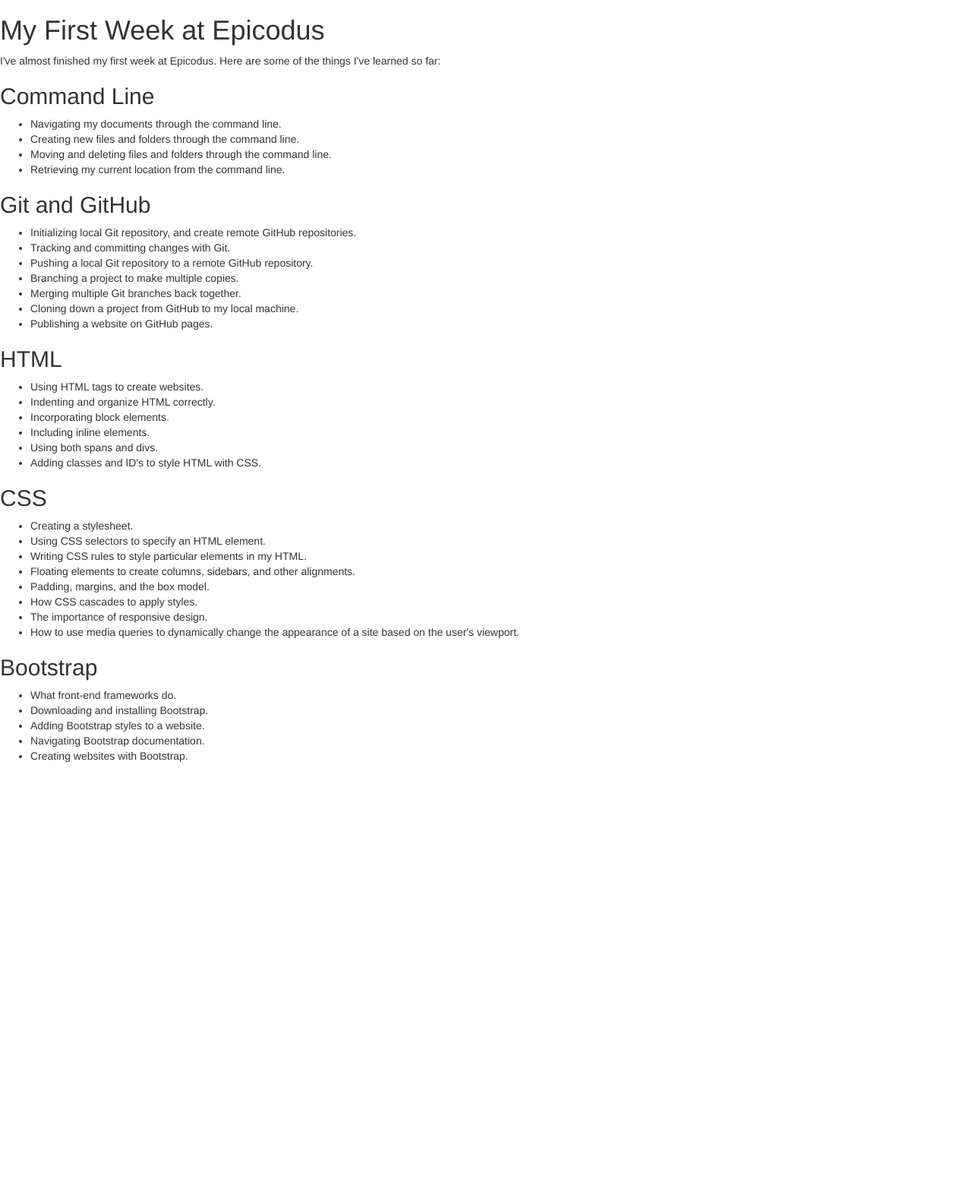
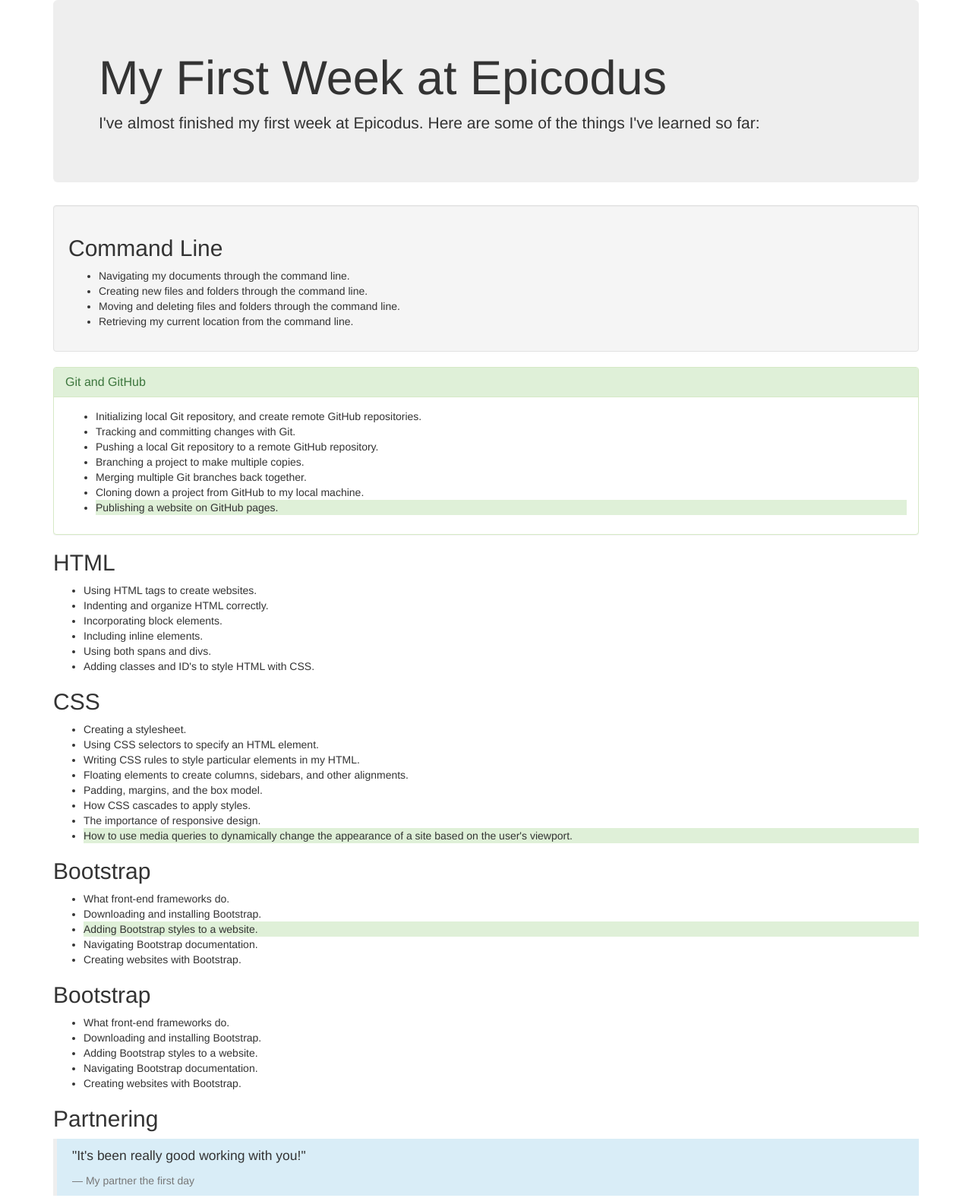
Before and after one commit to bryantwang1/week-in-review, a plain HTML site: page index.html in a window 1280 px wide. Shown: the top 1577 px of the page at 76% size. Before the commit the page ends 1015 px from the top, so only its background shows below. Drawn offline with Linux system fonts and the light colour scheme.

Commit message:
Add bootstrap styling to page

```diff
--- a/index.html
+++ b/index.html
@@ -1,14 +1,18 @@
 <!DOCTYPE html>
 <html>
   <head>
-    <link href="css/bootstrap.css" rel="stylesheet" type="text/css" media="all">
     <title>My First Week at Epicodus</title>
+    <link href="css/bootstrap.css" rel="stylesheet" type="text/css">
   </head>
   <body>
+    <div class="container">
+      <div class="jumbotron">
         <h1>My First Week at Epicodus</h1>
         <p>
           I've almost finished my first week at Epicodus. Here are some of the things I've learned so far:
         </p>
+      </div>
+      <div class="well">
         <h2>Command Line</h2>
         <ul>
           <li>Navigating my documents through the command line.</li>
@@ -16,7 +20,12 @@
           <li>Moving and deleting files and folders through the command line.</li>
           <li>Retrieving my current location from the command line.</li>
         </ul>
-    <h2>Git and GitHub</h2>
+      </div>
+      <div class="panel panel-success">
+        <div class="panel-heading">
+          <h2 class="panel-title">Git and GitHub</h2>
+        </div>
+        <div class="panel-body">
           <ul>
             <li>Initializing local Git repository, and create remote GitHub repositories.</li>
             <li>Tracking and committing changes with Git.</li>
@@ -24,8 +33,10 @@
             <li>Branching a project to make multiple copies.</li>
             <li>Merging multiple Git branches back together.</li>
             <li>Cloning down a project from GitHub to my local machine.</li>
-      <li>Publishing a website on GitHub pages.</li>
+            <li class="bg-success">Publishing a website on GitHub pages.</li>
           </ul>
+        </div>
+      </div>
       <h2>HTML</h2>
       <ul>
         <li>Using HTML tags to create websites.</li>
@@ -44,7 +55,15 @@
         <li>Padding, margins, and the box model.</li>
         <li>How CSS cascades to apply styles.</li>
         <li>The importance of responsive design.</li>
-      <li>How to use media queries to dynamically change the appearance of a site based on the user's viewport.</li>
+        <li class="bg-success">How to use media queries to dynamically change the appearance of a site based on the user's viewport.</li>
+      </ul>
+      <h2>Bootstrap</h2>
+      <ul>
+        <li>What front-end frameworks do.</li>
+        <li>Downloading and installing Bootstrap.</li>
+        <li class="bg-success">Adding Bootstrap styles to a website.</li>
+        <li>Navigating Bootstrap documentation.</li>
+        <li>Creating websites with Bootstrap.</li>
       </ul>
       <h2>Bootstrap</h2>
       <ul>
@@ -54,5 +73,11 @@
        <li>Navigating Bootstrap documentation.</li>
        <li>Creating websites with Bootstrap.</li>
       </ul>
+      <h2>Partnering</h2>
+      <blockquote class="bg-info">
+        <p>"It's been really good working with you!"</p>
+        <footer>My partner the first day</footer>
+      </blockquote>
+    </div>
   </body>
 </html>
```
Also changed, not shown: css/styles.css (deleted). Lines whose indentation alone changed are shown as unchanged.
